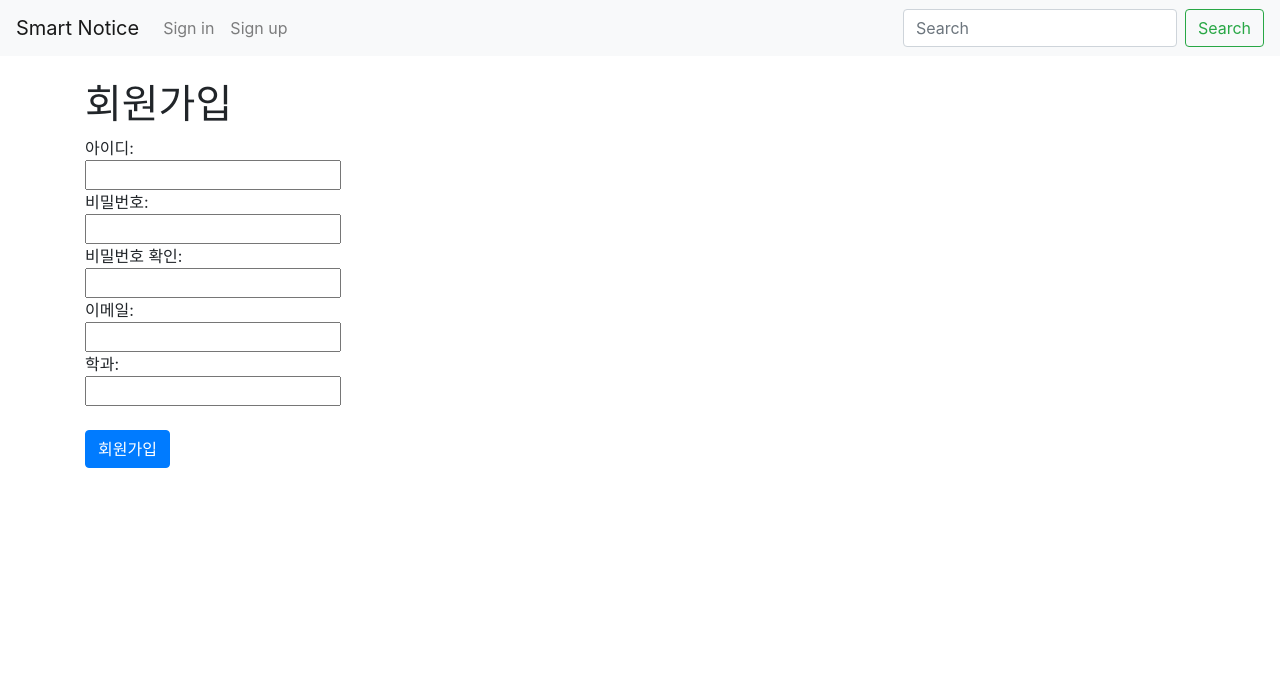
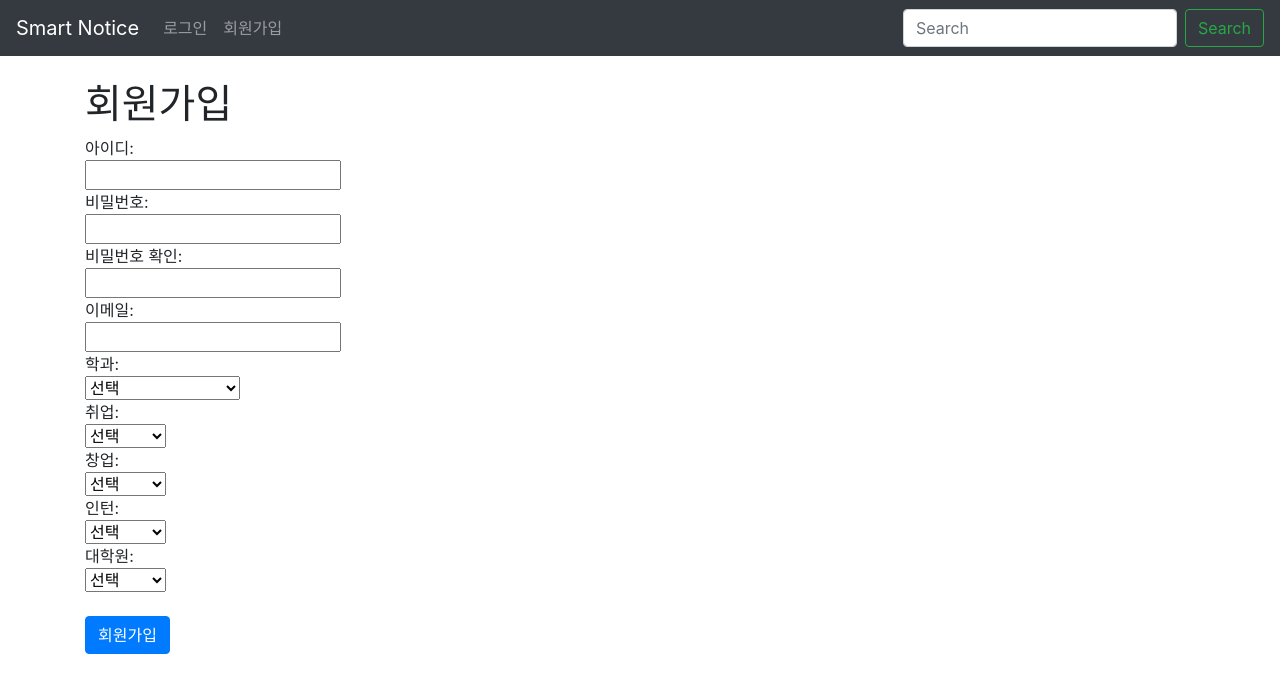
Before and after one commit to Smart-Notice-Bot/Smart.Notice.Bot, a Django app: template notice/accounts/templates/signup.html in a window 1280 px wide. Shown: the top 693 px of the page. Run offline with Django 3.2, Linux system fonts and the light colour scheme; the template is opened without the code that fills it, so the values that code supplies are empty; some libraries are stand-ins or nearby versions.

Commit message:
add 사용자관리 페이지, 이메일보내기 버튼(작동X), 서비스받고싶은 키워드 선택

```diff
--- a/notice/accounts/models.py
+++ b/notice/accounts/models.py
@@ -21,6 +21,11 @@ class User(AbstractBaseUser):
     email=models.TextField(null=True)
     admin_type=models.TextField(default=AdminType.USER)
     dept=models.TextField(null=True)
+    employ=models.TextField(null=True)
+    intern=models.TextField(null=True)
+    founded=models.TextField(null=True)
+    graduate_school=models.TextField(null=True)
+
     USERNAME_FIELD = "username"
     REQUIRED_FIELDS = []
 
--- a/notice/accounts/templates/signup.html
+++ b/notice/accounts/templates/signup.html
@@ -24,7 +24,45 @@
     <br>
     학과:
     <br>
-    <input name="dept" type="text">
+    <select name="dept" class="form-select" aria-label="Default select example">
+        <option selected>선택</option>
+        <option value="Software">소프트웨어학과</option>
+        <option value="DataScience">데이터사이언스학과</option>
+        <option value="Computer">컴퓨터공학과</option>
+    </select>
+    <!-- <input name="dept" type="text"> -->
+    <br>
+    취업:
+    <br>
+    <select name="employ" class="form-select" aria-label="Default select example">
+        <option selected>선택</option>
+        <option value="ok">받음</option>
+        <option value="no">받지않음</option>
+    </select>
+    <br>
+    창업:
+    <br>
+    <select name="founded" class="form-select" aria-label="Default select example">
+        <option selected>선택</option>
+        <option value="ok">받음</option>
+        <option value="no">받지않음</option>
+    </select>
+    <br>
+    인턴:
+    <br>
+    <select name="intern" class="form-select" aria-label="Default select example">
+        <option selected>선택</option>
+        <option value="ok">받음</option>
+        <option value="no">받지않음</option>
+    </select>
+    <br>
+    대학원:
+    <br>
+    <select name="graduate_school" class="form-select" aria-label="Default select example">
+        <option selected>선택</option>
+        <option value="ok">받음</option>
+        <option value="no">받지않음</option>
+    </select>
     <br>
     <br>
     <input class="btn btn-primary" type="submit" value="회원가입">
--- a/notice/accounts/views.py
+++ b/notice/accounts/views.py
@@ -10,7 +10,7 @@ logger=logging.getLogger(__name__)
 def signup(request):
     if request.method == 'POST':
         if request.POST['password1'] == request.POST['password2']:
-            user = User.objects.create(username=request.POST['username'], email=request.POST['email'], dept=request.POST['dept'])
+            user = User.objects.create(username=request.POST['username'], email=request.POST['email'], dept=request.POST['dept'], employ=request.POST['employ'], founded=request.POST['founded'], intern=request.POST['intern'], graduate_school=request.POST['graduate_school'])
             user.set_password(request.POST['password1'])
             user.save()
             auth.login(request, user)
--- a/notice/faq/templates/create.html
+++ b/notice/faq/templates/create.html
@@ -6,11 +6,11 @@
 <div class="container">
 	<form action="{% url 'postcreate' %}" enctype="multipart/form-data" method="POST">
 	  {% csrf_token %}
-	  <h4>제목: </h4>
+	  <h4>질문: </h4>
 	  <input type="text" name="title">
 	  <br>
 	  <br>
-	  <h4>본문: </h4>
+	  <h4>답변: </h4>
 	  <textarea cols=40 rows=10 name="body"></textarea>
 	  <br>
 	  <br>
--- a/notice/faq/templates/home.html
+++ b/notice/faq/templates/home.html
@@ -6,7 +6,7 @@
       <div class="container">
       <div class="card">
         <div class="card-body">
-        <h1>{{ blog.title }}</h1>
+        <h2>{{ blog.title }}</h2>
         <p>{{ blog.pub_date | date:"Y-m-d" }}</p>
         <p>{{ blog.summary }}<a href="{% url 'detail' blog.id %}"> ...자세히 보기</a></p>
         </div>
--- a/notice/faq/urls.py
+++ b/notice/faq/urls.py
@@ -10,4 +10,5 @@ urlpatterns = [
     path('delete/<int:blog_id>/', views.delete, name='delete'),
     path('search', views.search, name='search'),
     path('management', views.management, name='management'),
+    path('edit', views.edit, name='edit'),
 ]
--- a/notice/notice/settings.py
+++ b/notice/notice/settings.py
@@ -20,7 +20,7 @@ BASE_DIR = os.path.dirname(os.path.dirname(os.path.abspath(__file__)))
 # See https://docs.djangoproject.com/en/3.0/howto/deployment/checklist/
 
 # SECURITY WARNING: keep the secret key used in production secret!
-SECRET_KEY = ''
+SECRET_KEY = 'nr^iu0!7!7i+^_$_-mso_flpx1(4p#j-yr_i9wyd1t)76hs7$s'
 
 # SECURITY WARNING: don't run with debug turned on in production!
 DEBUG = False
--- a/notice/notice/templates/base.html
+++ b/notice/notice/templates/base.html
@@ -7,7 +7,7 @@
     <script src="https://stackpath.bootstrapcdn.com/bootstrap/4.4.1/js/bootstrap.min.js" integrity="sha384-wfSDF2E50Y2D1uUdj0O3uMBJnjuUD4Ih7YwaYd1iqfktj0Uod8GCExl3Og8ifwB6" crossorigin="anonymous"></script>
 </head>
 <body>
-    <nav class="navbar navbar-expand-lg navbar-light bg-light">
+    <nav class="navbar navbar-expand-lg navbar-dark bg-dark">
         <a class="navbar-brand" href="{% url 'home' %}">Smart Notice</a>
         <button class="navbar-toggler" type="button" data-toggle="collapse" data-target="#navbarSupportedContent" aria-controls="navbarSupportedContent" aria-expanded="false" aria-label="Toggle navigation">
           <span class="navbar-toggler-icon"></span>
@@ -27,16 +27,20 @@
             <li class="nav-item">
               <a class="nav-link" href="{% url 'management' %}">사용자관리</a>
             </li>
+            {% else %}
+            <li class="nav-item">
+              <a class="nav-link" href="{% url 'edit' %}">메일수신정보 수정</a>
+            </li>
             {% endif %}
             <li class="nav-item">
               <a class="nav-link" href="{% url 'logout' %}">로그아웃</a>
             </li>
             {% else %}
             <li class="nav-item">
-              <a class="nav-link" href="{% url 'login' %}">Sign in</a>
+              <a class="nav-link" href="{% url 'login' %}">로그인</a>
             </li>
             <li class="nav-item">
-              <a class="nav-link" href="{% url 'signup' %}">Sign up</a>
+              <a class="nav-link" href="{% url 'signup' %}">회원가입</a>
             </li>
             {% endif %}
           </ul>
@@ -55,5 +59,4 @@
         {% block content %}
         {% endblock %}
       </div>
-
 </body>
```
Also changed, not shown: notice/faq/templates/management.html (+33 -0 lines), notice/faq/views.py (+11 -3 lines), notice/accounts/migrations/0005_user_notice.py (added), notice/accounts/migrations/0006_auto_20211128_2109.py (added), notice/faq/templates/edit.html (added), notice/static/css/style.css (line endings or trailing spaces), 1 other file.
